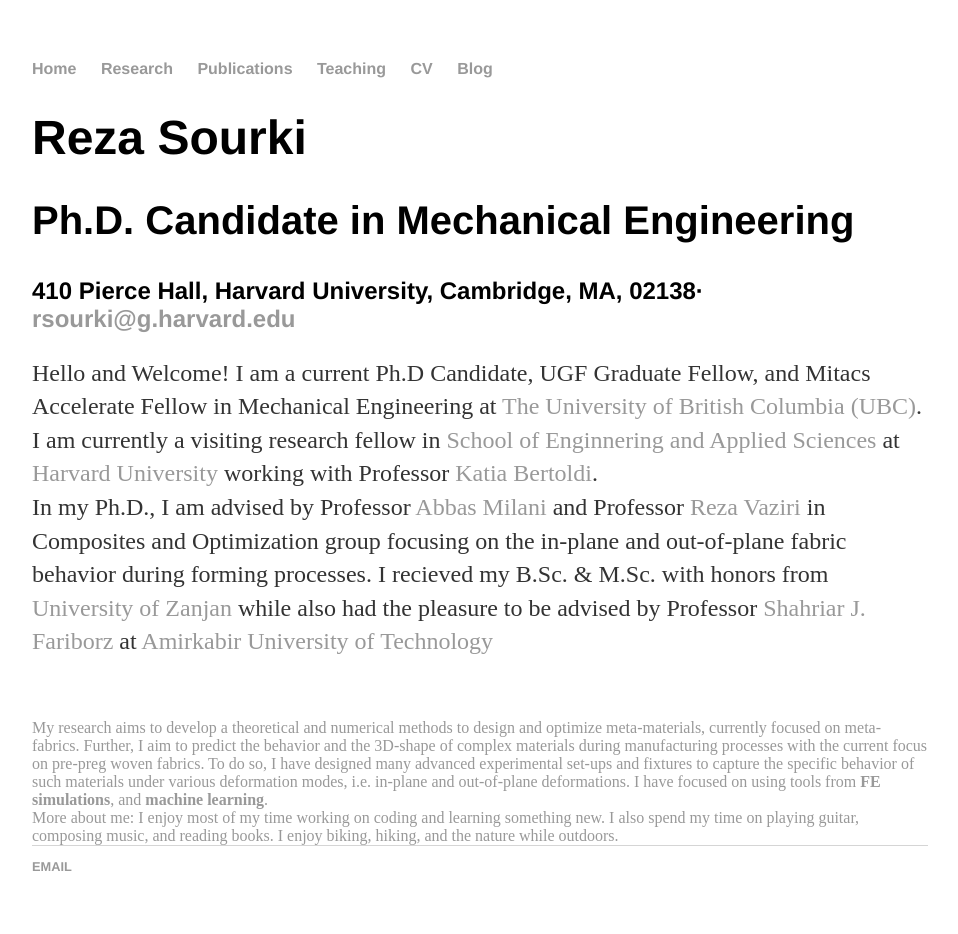
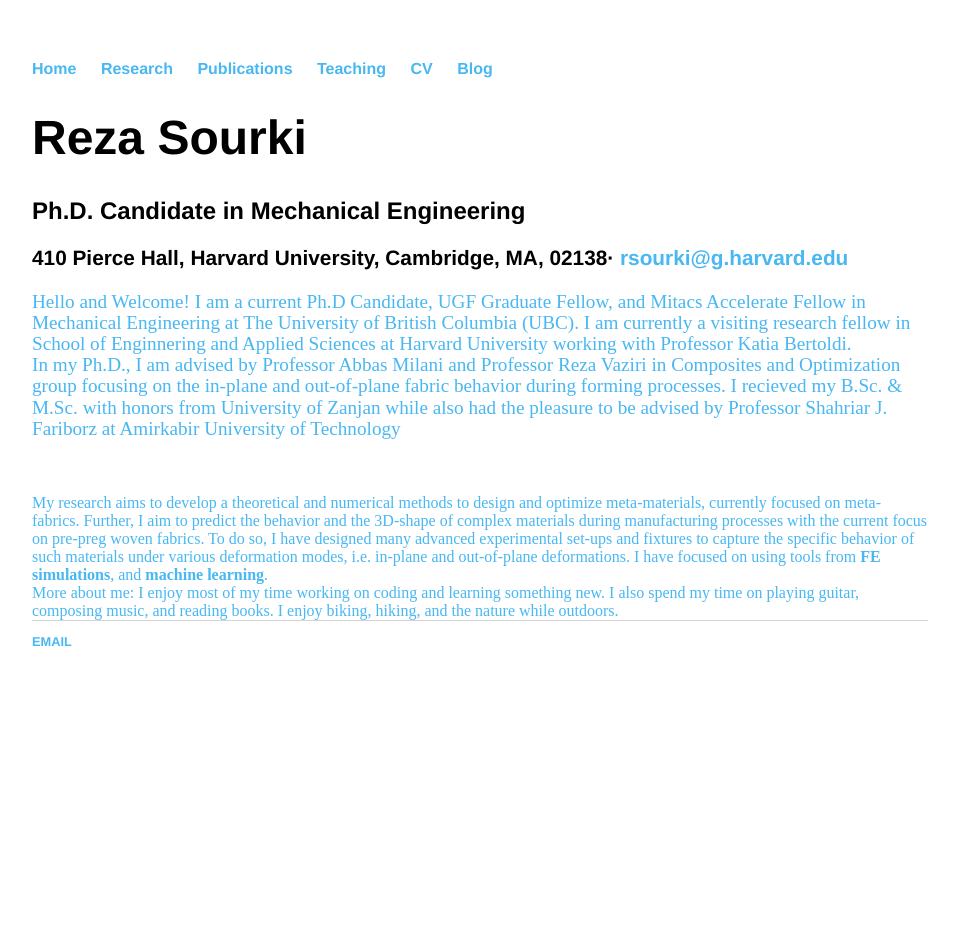
Before and after one commit to rsourki/rsourki.github.io, a Jekyll site: the page built from index.html, in a window 1280 px wide. Shown: the whole page, without its empty margins (160-1118 px from the left). Built offline with Jekyll 4.4.1, drawn with Linux system fonts in a browser that asks for light colours; after the commit the page ends 900 px from its top, so only the background shows below that.

Commit message:
Update main.css

```diff
--- a/css/main.css
+++ b/css/main.css
@@ -14,7 +14,7 @@
 }
 a {
     text-decoration: none;
-    color: #999;
+    color: #48B7F2;
 }
 a:hover {
     text-decoration: underline;
@@ -24,18 +24,18 @@
     font-family:'Helvetica', 'Arial', 'Sans-Serif';
 }
 h2 {
-  font-size: 2.5rem;
+  font-size: 1.5rem;
   font-family:'Helvetica', 'Arial', 'Sans-Serif';
 }
 
 h3 {
-  font-size: 1.5rem;
+  font-size: 1.3rem;
   font-family:'Helvetica', 'Arial', 'Sans-Serif';
 }
 p {
-    font-size: 1.5em;
-    line-height: 1.4em;
-    color: #333;
+    font-size: 1.2em;
+    line-height: 1.1em;
+    color: #48B7F2;
 }
 footer {
     border-top: 1px solid #d5d5d5;
```
